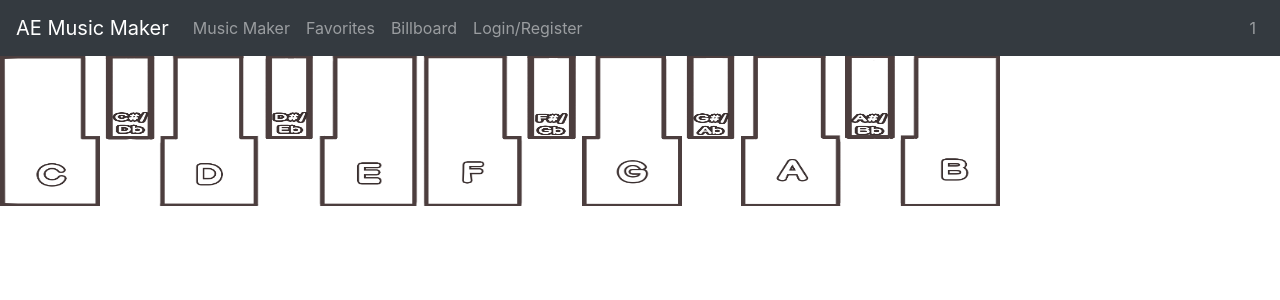
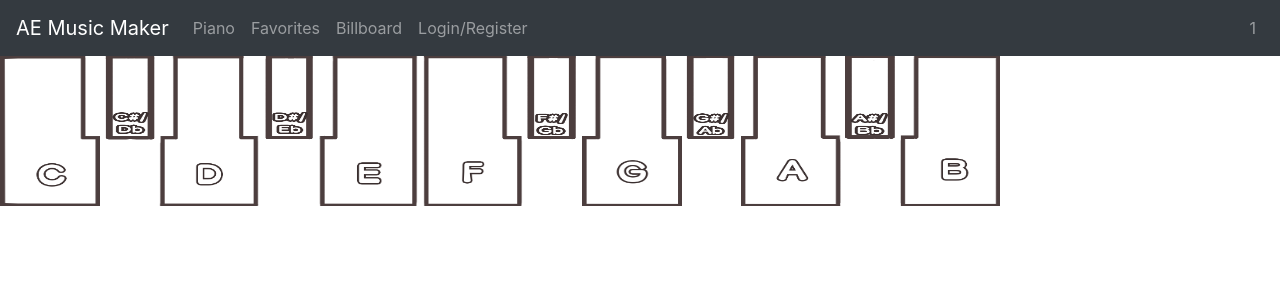
Before and after one commit to 4DISEASE/anteaters-repo, a Flask app: page /music-maker in a window 1280 px wide. Shown: the top 300 px of the page. Run offline with Flask 2, Linux system fonts and the light colour scheme; a user stored in the database is signed in; some libraries are stand-ins or nearby versions.

Commit message:
changed musicgrid.html to piano.html

```diff
--- a/templates/base.html
+++ b/templates/base.html
@@ -18,7 +18,7 @@
         <ul class = "navbar.content navbar-nav mr-auto">
             <!-- music grid -->
             <li class = "nav-item">
-                <a href = "/music-maker" class = "nav-link">Music Maker</a>
+                <a href = "/music-maker" class = "nav-link">Piano</a>
             </li>
             <!-- playlists -->
             <li class = "nav-item">
--- a/view.py
+++ b/view.py
@@ -92,7 +92,7 @@ def fav():
 def musicgrid():
     if "user" in session:
         user = session["user"]
-        return render_template('musicgrid.html', user=user)
+        return render_template('piano.html', user=user)
     else:
         flash("Log in to access this function")
         return redirect(url_for("logintwo"))
```
Also changed, not shown: templates/piano.html (renamed from templates/musicgrid.html).
